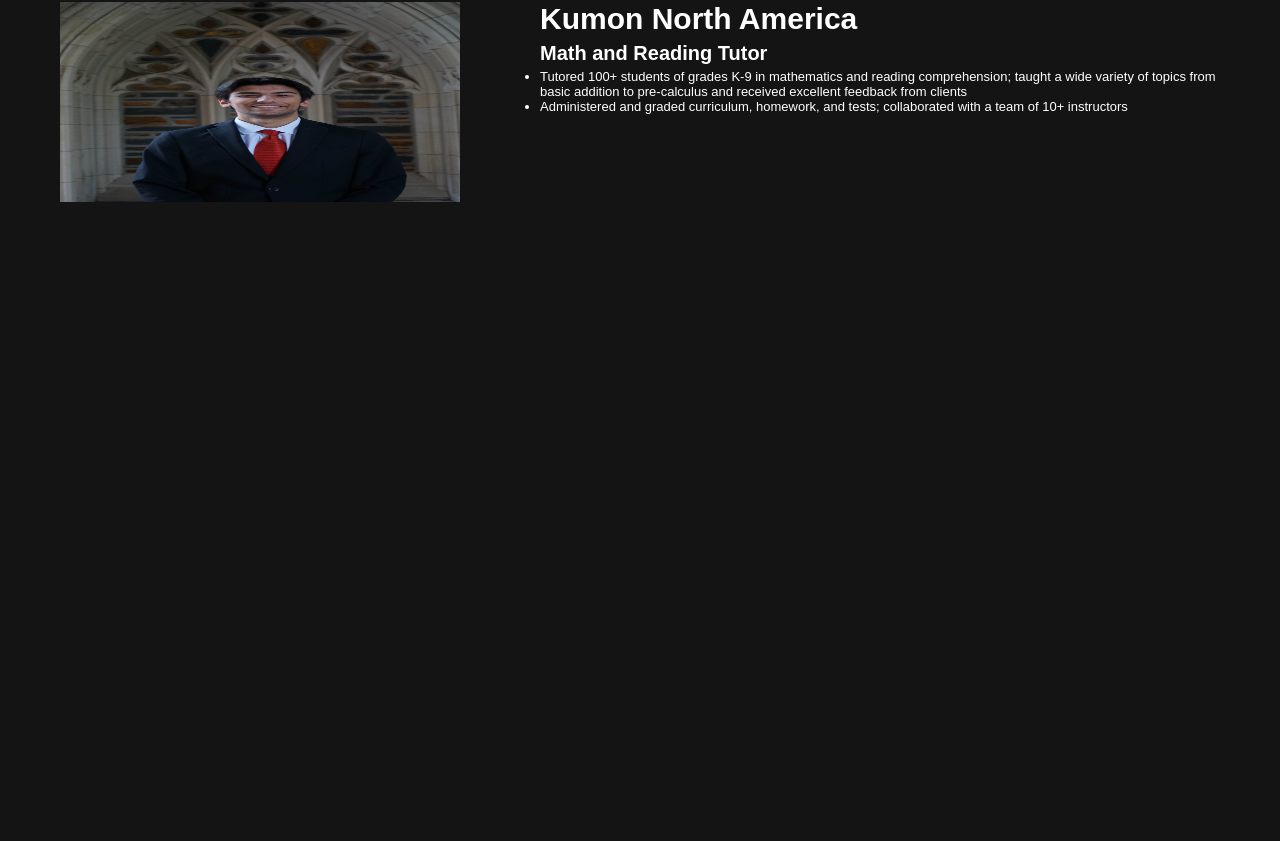
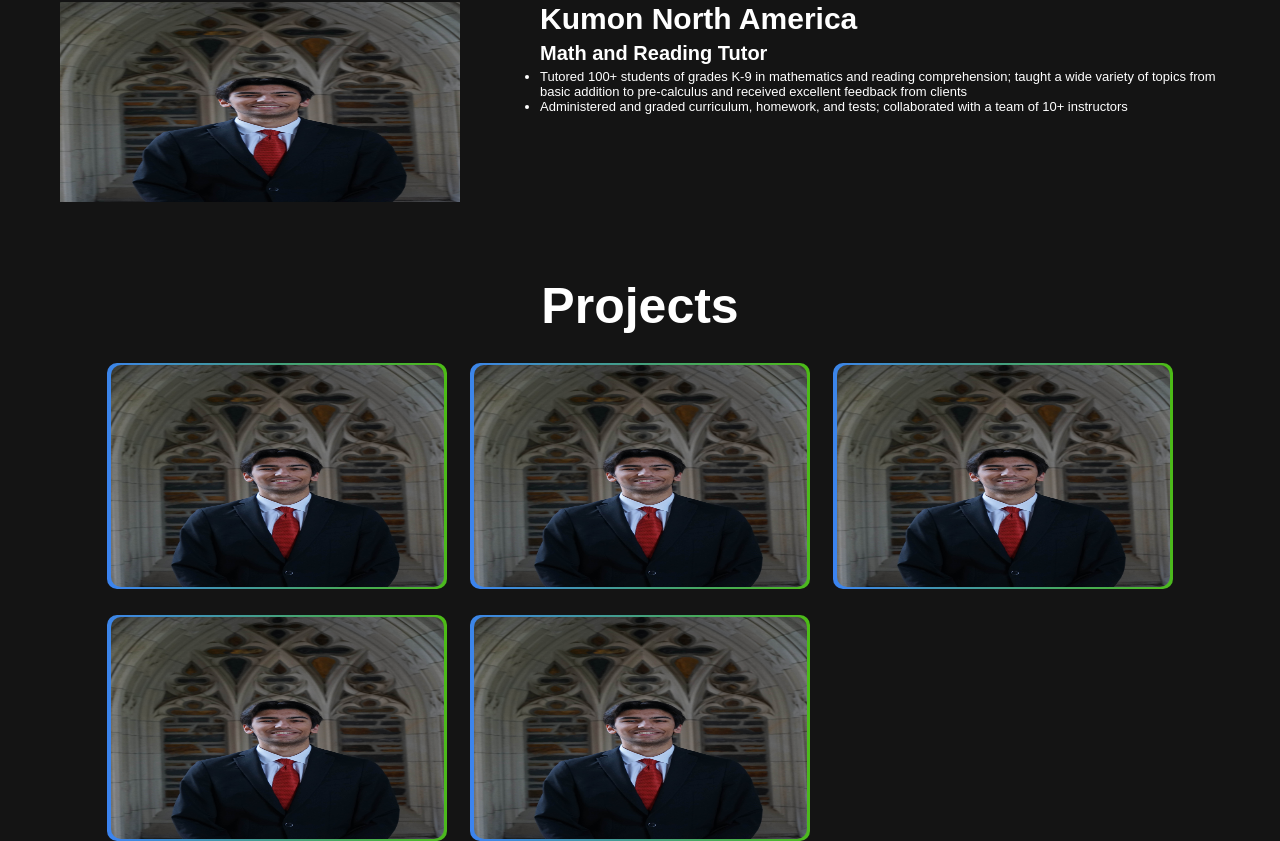
Before and after one commit to AmeyaKulkarni37/personal-website, a React (Create React App) app: page / in a window 1280 px wide. Shown: the part 1281-2122 px from the top of the page. Before the commit the page ends 1528 px from the top, so only its background shows below. Built offline with nearby package versions, Linux system fonts and the light colour scheme.

Commit message:
Added project hover functionality

```diff
--- a/src/App.css
+++ b/src/App.css
@@ -3,3 +3,9 @@
 body {
   font-family: Arial, Helvetica, sans-serif;
 }
+
+.section-header {
+  padding-top: 30px;
+  font-size: 5rem;
+  text-align: center;
+}
--- a/src/App.jsx
+++ b/src/App.jsx
@@ -3,6 +3,7 @@
 import Navbar from "./components/Navbar/Navbar.jsx";
 import About from "./components/About/About.jsx";
 import Experience from "./components/Experience/Experience.jsx";
+import Projects from "./components/Projects/Projects.jsx";
 
 function App() {
   return (
@@ -10,6 +11,7 @@
       <Navbar />
       <About />
       <Experience />
+      <Projects />
       {/* <Routes>
         <Route path="/" element={<About />} />
         <Route path="/" element={<Experience />} />
--- a/src/components/Experience/Experience.css
+++ b/src/components/Experience/Experience.css
@@ -1,9 +1,3 @@
-.experience-header {
-  padding-top: 30px;
-  font-size: 5rem;
-  text-align: center;
-}
-
 .experiences {
   display: flex;
   flex-direction: column;
--- a/src/components/Experience/Experience.jsx
+++ b/src/components/Experience/Experience.jsx
@@ -5,7 +5,7 @@
 const Experience = () => {
   return (
     <>
-      <h1 className="experience-header">Work Experience</h1>
+      <h1 className="section-header">Work Experience</h1>
       <div className="experiences">
         <div className="experience-item">
           <img src={profile_img} alt="" className="experience-img"></img>
--- /dev/null
+++ b/src/components/Projects/Projects.css
@@ -0,0 +1,57 @@
+.projects {
+  display: flex;
+  flex-direction: column;
+  justify-content: center;
+  align-items: center;
+}
+
+.projects h1 {
+  padding-bottom: 30px;
+}
+
+.projects-container {
+  display: grid;
+  grid-template-columns: 1fr 1fr 1fr;
+  gap: 30px;
+}
+.project {
+  position: relative;
+  width: 333px;
+  height: 222px;
+  transition: 0.3s;
+  cursor: pointer;
+}
+
+.project-thumbnail {
+  width: 100%;
+  height: 100%;
+  border-radius: 10px;
+}
+
+.project-info {
+  display: flex;
+  flex-direction: column;
+  align-items: center;
+  justify-content: center;
+  position: absolute;
+  top: -1%;
+  left: -1%;
+  width: 102%;
+  height: 102%;
+  background: linear-gradient(267deg, #4cbb16 0.36%, #3b82f6 102.06%);
+  z-index: -1;
+  border-radius: 10px;
+  transition: 0.3s;
+
+  p {
+  }
+}
+
+.project:hover {
+  transform: scale(1.05);
+}
+
+.project:hover .project-info {
+  opacity: 0.9;
+  z-index: 1;
+}
--- /dev/null
+++ b/src/components/Projects/Projects.jsx
@@ -0,0 +1,40 @@
+import "./Projects.css";
+import React from "react";
+import profile_img from "../../assets/headshot.jpg";
+
+const Projects = () => {
+  return (
+    <div className="projects">
+      <h1 className="section-header">Projects</h1>
+      <div className="projects-container">
+        <div className="project">
+          <img src={profile_img} alt="" className="project-thumbnail" />
+          <div className="project-info">
+            <p>Project Name</p>
+            <div className="project-info-buttons">
+              <button>Read More</button>
+            </div>
+          </div>
+        </div>
+        <div className="project">
+          <img src={profile_img} alt="" className="project-thumbnail" />
+          <div className="project-info"></div>
+        </div>
+        <div className="project">
+          <img src={profile_img} alt="" className="project-thumbnail" />
+          <div className="project-info"></div>
+        </div>
+        <div className="project">
+          <img src={profile_img} alt="" className="project-thumbnail" />
+          <div className="project-info"></div>
+        </div>
+        <div className="project">
+          <img src={profile_img} alt="" className="project-thumbnail" />
+          <div className="project-info"></div>
+        </div>
+      </div>
+    </div>
+  );
+};
+
+export default Projects;
```
